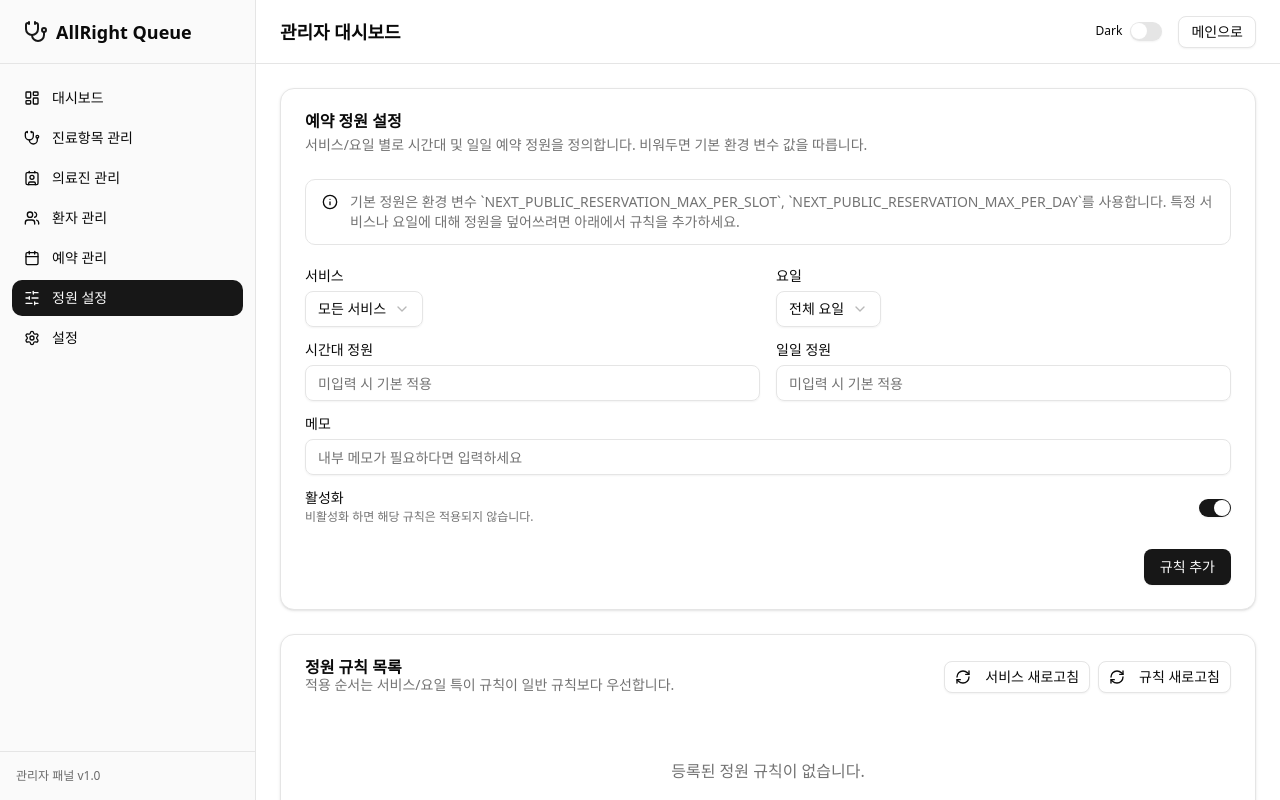
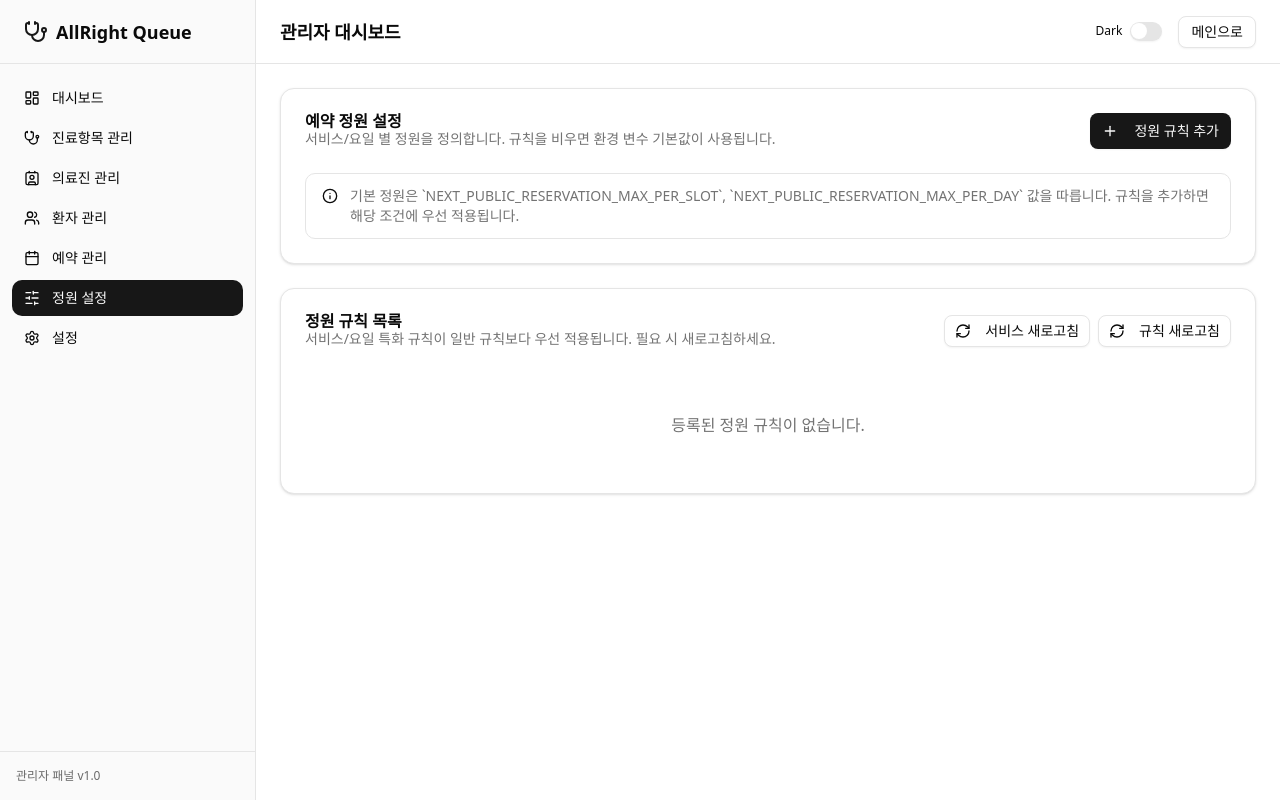
Before and after one commit to Jeongjibsa/allright-queue, a Next.js app: page /admin/reservations/capacity in a window 1280 px wide. Built offline with nearby package versions, Linux system fonts and the light colour scheme.

Commit message:
feat: add collapsible editing to capacity rules

```diff
--- a/src/app/admin/reservations/capacity/page.tsx
+++ b/src/app/admin/reservations/capacity/page.tsx
@@ -21,7 +21,8 @@ import { Label } from "@/components/ui/label";
 import { Switch } from "@/components/ui/switch";
 import { Alert, AlertDescription } from "@/components/ui/alert";
 import { Badge } from "@/components/ui/badge";
-import { Trash2, PencilLine, RefreshCw, Info } from "lucide-react";
+import { Collapse } from "@/components/ui/collapse";
+import { Trash2, PencilLine, RefreshCw, Info, Plus, Save, X } from "lucide-react";
 import {
   ensureDefaultReservationCapacity,
   ensureDefaultServices,
@@ -30,6 +31,7 @@ import {
   setReservationCapacityRules,
 } from "@/lib/storage";
 import { WEEKDAYS } from "@/lib/constants";
+import { getReservationLimits } from "@/lib/useReservation";
 import type { ReservationCapacityRule, WeekdayToken } from "@/types/domain";
 
 type CapacityFormState = {
@@ -50,11 +52,24 @@ const DEFAULT_FORM: CapacityFormState = {
   isActive: true,
 };
 
+const SAMPLE_DATE_BY_DAY: Record<WeekdayToken, string | undefined> = {
+  ALL: undefined,
+  MON: "2025-01-06",
+  TUE: "2025-01-07",
+  WED: "2025-01-08",
+  THU: "2025-01-09",
+  FRI: "2025-01-10",
+  SAT: "2025-01-11",
+  SUN: "2025-01-12",
+};
+
 export default function ReservationCapacityPage() {
   const [rules, setRules] = useState<ReservationCapacityRule[]>([]);
   const [services, setServices] = useState<{ value: string; label: string }[]>([]);
-  const [formData, setFormData] = useState<CapacityFormState>(DEFAULT_FORM);
-  const [editingId, setEditingId] = useState<string | null>(null);
+  const [isAdding, setIsAdding] = useState(false);
+  const [addForm, setAddForm] = useState<CapacityFormState>(DEFAULT_FORM);
+  const [editingRule, setEditingRule] = useState<ReservationCapacityRule | null>(null);
+  const [editForm, setEditForm] = useState<CapacityFormState>(DEFAULT_FORM);
 
   const weekdayLabels = useMemo(
     () => Object.fromEntries(WEEKDAYS.map((item) => [item.value, item.label])),
@@ -77,52 +92,83 @@ export default function ReservationCapacityPage() {
     loadRules();
   }, [loadServices, loadRules]);
 
-  const resetForm = () => {
-    setFormData(DEFAULT_FORM);
-    setEditingId(null);
+  const updateRules = (next: ReservationCapacityRule[]) => {
+    setReservationCapacityRules(next);
+    setRules(next);
   };
 
-  const handleChange =
-    <Key extends keyof CapacityFormState>(key: Key) =>
-    (value: CapacityFormState[Key]) => {
-      setFormData((prev) => ({ ...prev, [key]: value }));
-    };
-
-  const upsertRule = () => {
-    const perSlot = formData.perSlot.trim() ? Number(formData.perSlot) : null;
-    const perDay = formData.perDay.trim() ? Number(formData.perDay) : null;
+  const parseFormValues = (form: CapacityFormState) => {
+    const perSlot = form.perSlot.trim() ? Number(form.perSlot) : null;
+    const perDay = form.perDay.trim() ? Number(form.perDay) : null;
 
     if (perSlot !== null && (Number.isNaN(perSlot) || perSlot <= 0)) {
       alert("시간대 정원은 1 이상의 숫자여야 합니다.");
-      return;
+      return null;
     }
     if (perDay !== null && (Number.isNaN(perDay) || perDay <= 0)) {
       alert("일일 정원은 1 이상의 숫자여야 합니다.");
-      return;
+      return null;
     }
 
-    const nextRule: ReservationCapacityRule = {
-      id: editingId ?? crypto.randomUUID(),
-      service: formData.service,
-      dayOfWeek: formData.dayOfWeek,
-      perSlot,
-      perDay,
-      note: formData.note.trim() || undefined,
-      isActive: formData.isActive,
+    return { perSlot, perDay };
   };
 
-    const nextRules = editingId
-      ? rules.map((rule) => (rule.id === editingId ? nextRule : rule))
-      : [...rules, nextRule];
-
-    setReservationCapacityRules(nextRules);
-    setRules(nextRules);
-    resetForm();
+  const handleAddChange =
+    <Key extends keyof CapacityFormState>(key: Key) =>
+    (value: CapacityFormState[Key]) => {
+      setAddForm((prev) => ({ ...prev, [key]: value }));
     };
 
-  const handleEdit = (rule: ReservationCapacityRule) => {
-    setEditingId(rule.id);
-    setFormData({
+  const handleEditChange =
+    <Key extends keyof CapacityFormState>(key: Key) =>
+    (value: CapacityFormState[Key]) => {
+      setEditForm((prev) => ({ ...prev, [key]: value }));
+    };
+
+  const ensureServiceOption = (service: string) => {
+    if (!service) return;
+    setServices((prev) => {
+      if (prev.some((option) => option.value === service)) return prev;
+      return [...prev, { value: service, label: service }];
+    });
+  };
+
+  const startAdd = () => {
+    setIsAdding(true);
+    setEditingRule(null);
+    setEditForm(DEFAULT_FORM);
+    setAddForm(DEFAULT_FORM);
+  };
+
+  const cancelAdd = () => {
+    setIsAdding(false);
+    setAddForm(DEFAULT_FORM);
+  };
+
+  const addRule = () => {
+    const parsed = parseFormValues(addForm);
+    if (!parsed) return;
+
+    const newRule: ReservationCapacityRule = {
+      id: crypto.randomUUID(),
+      service: addForm.service,
+      dayOfWeek: addForm.dayOfWeek,
+      perSlot: parsed.perSlot,
+      perDay: parsed.perDay,
+      note: addForm.note.trim() || undefined,
+      isActive: addForm.isActive,
+    };
+
+    updateRules([...rules, newRule]);
+    cancelAdd();
+  };
+
+  const startEdit = (rule: ReservationCapacityRule) => {
+    ensureServiceOption(rule.service);
+    setEditingRule(rule);
+    setIsAdding(false);
+    setAddForm(DEFAULT_FORM);
+    setEditForm({
       service: rule.service,
       dayOfWeek: rule.dayOfWeek,
       perSlot: rule.perSlot != null ? String(rule.perSlot) : "",
@@ -132,13 +178,37 @@ export default function ReservationCapacityPage() {
     });
   };
 
+  const cancelEdit = () => {
+    setEditingRule(null);
+    setEditForm(DEFAULT_FORM);
+  };
+
+  const updateRule = () => {
+    if (!editingRule) return;
+    const parsed = parseFormValues(editForm);
+    if (!parsed) return;
+
+    const nextRule: ReservationCapacityRule = {
+      ...editingRule,
+      service: editForm.service,
+      dayOfWeek: editForm.dayOfWeek,
+      perSlot: parsed.perSlot,
+      perDay: parsed.perDay,
+      note: editForm.note.trim() || undefined,
+      isActive: editForm.isActive,
+    };
+
+    const nextRules = rules.map((rule) => (rule.id === editingRule.id ? nextRule : rule));
+    updateRules(nextRules);
+    cancelEdit();
+  };
+
   const handleDelete = (id: string) => {
     if (!confirm("해당 설정을 삭제하시겠습니까?")) return;
     const nextRules = rules.filter((rule) => rule.id !== id);
-    setReservationCapacityRules(nextRules);
-    setRules(nextRules);
-    if (editingId === id) {
-      resetForm();
+    updateRules(nextRules);
+    if (editingRule?.id === id) {
+      cancelEdit();
     }
   };
 
@@ -146,8 +216,10 @@ export default function ReservationCapacityPage() {
     const nextRules = rules.map((rule) =>
       rule.id === id ? { ...rule, isActive: value } : rule
     );
-    setReservationCapacityRules(nextRules);
-    setRules(nextRules);
+    updateRules(nextRules);
+    if (editingRule?.id === id) {
+      setEditForm((prev) => ({ ...prev, isActive: value }));
+    }
   };
 
   const serviceLabelMap = useMemo(
@@ -168,30 +240,49 @@ export default function ReservationCapacityPage() {
     [rules]
   );
 
+  const addDefaultLimits = useMemo(() => {
+    const service = addForm.service === "ALL" ? undefined : addForm.service;
+    const date = SAMPLE_DATE_BY_DAY[addForm.dayOfWeek];
+    return getReservationLimits(service, date);
+  }, [addForm.service, addForm.dayOfWeek, rules]);
+
   return (
     <div className="space-y-6 p-6">
       <Card>
-        <CardHeader>
+        <CardHeader className="flex flex-col gap-3 md:flex-row md:items-center md:justify-between">
+          <div>
             <CardTitle>예약 정원 설정</CardTitle>
             <CardDescription>
-            서비스/요일 별로 시간대 및 일일 예약 정원을 정의합니다. 비워두면 기본 환경 변수 값을
-            따릅니다.
+              서비스/요일 별 정원을 정의합니다. 규칙을 비우면 환경 변수 기본값이 사용됩니다.
             </CardDescription>
+          </div>
+          <Button onClick={() => (isAdding ? cancelAdd() : startAdd())}>
+            {isAdding ? (
+              <>
+                <X className="mr-2 h-4 w-4" /> 추가 취소
+              </>
+            ) : (
+              <>
+                <Plus className="mr-2 h-4 w-4" /> 정원 규칙 추가
+              </>
+            )}
+          </Button>
         </CardHeader>
         <CardContent className="space-y-6">
           <Alert>
             <Info className="h-4 w-4" />
             <AlertDescription>
-              기본 정원은 환경 변수 `NEXT_PUBLIC_RESERVATION_MAX_PER_SLOT`,{" "}
-              `NEXT_PUBLIC_RESERVATION_MAX_PER_DAY`를 사용합니다. 특정 서비스나 요일에 대해
-              정원을 덮어쓰려면 아래에서 규칙을 추가하세요.
+              기본 정원은 `NEXT_PUBLIC_RESERVATION_MAX_PER_SLOT`, `NEXT_PUBLIC_RESERVATION_MAX_PER_DAY`
+              값을 따릅니다. 규칙을 추가하면 해당 조건에 우선 적용됩니다.
             </AlertDescription>
           </Alert>
 
+          {isAdding && (
+            <div className="space-y-6 rounded-lg border p-4">
               <div className="grid grid-cols-1 gap-4 md:grid-cols-2">
                 <div className="space-y-2">
                   <Label>서비스</Label>
-              <Select value={formData.service} onValueChange={handleChange("service")}>
+                  <Select value={addForm.service} onValueChange={handleAddChange("service")}>
                     <SelectTrigger>
                       <SelectValue placeholder="서비스를 선택하세요" />
                     </SelectTrigger>
@@ -207,8 +298,8 @@ export default function ReservationCapacityPage() {
                 <div className="space-y-2">
                   <Label>요일</Label>
                   <Select
-                value={formData.dayOfWeek}
-                onValueChange={(value: WeekdayToken) => handleChange("dayOfWeek")(value)}
+                    value={addForm.dayOfWeek}
+                    onValueChange={(value: WeekdayToken) => handleAddChange("dayOfWeek")(value)}
                   >
                     <SelectTrigger>
                       <SelectValue placeholder="요일을 선택하세요" />
@@ -223,59 +314,66 @@ export default function ReservationCapacityPage() {
                   </Select>
                 </div>
                 <div className="space-y-2">
-              <Label htmlFor="perSlot">시간대 정원</Label>
+                  <Label htmlFor="add-slot">시간대 정원</Label>
                   <Input
-                id="perSlot"
+                    id="add-slot"
                     type="number"
                     min={1}
-                placeholder="미입력 시 기본 적용"
-                value={formData.perSlot}
-                onChange={(e) => handleChange("perSlot")(e.target.value)}
+                    placeholder={`기본 ${addDefaultLimits.perSlot}명`}
+                    value={addForm.perSlot}
+                    onChange={(event) => handleAddChange("perSlot")(event.target.value)}
                   />
+                  <p className="text-muted-foreground text-xs">
+                    비워두면 기본 {addDefaultLimits.perSlot}명이 적용됩니다.
+                  </p>
                 </div>
                 <div className="space-y-2">
-              <Label htmlFor="perDay">일일 정원</Label>
+                  <Label htmlFor="add-day">일일 정원</Label>
                   <Input
-                id="perDay"
+                    id="add-day"
                     type="number"
                     min={1}
-                placeholder="미입력 시 기본 적용"
-                value={formData.perDay}
-                onChange={(e) => handleChange("perDay")(e.target.value)}
+                    placeholder={`기본 ${addDefaultLimits.perDay}명`}
+                    value={addForm.perDay}
+                    onChange={(event) => handleAddChange("perDay")(event.target.value)}
                   />
+                  <p className="text-muted-foreground text-xs">
+                    비워두면 기본 {addDefaultLimits.perDay}명이 적용됩니다.
+                  </p>
                 </div>
                 <div className="space-y-2 md:col-span-2">
-              <Label htmlFor="note">메모</Label>
+                  <Label htmlFor="add-note">메모</Label>
                   <Input
-                id="note"
-                placeholder="내부 메모가 필요하다면 입력하세요"
-                value={formData.note}
-                onChange={(e) => handleChange("note")(e.target.value)}
+                    id="add-note"
+                    placeholder="내부 메모 (선택)"
+                    value={addForm.note}
+                    onChange={(event) => handleAddChange("note")(event.target.value)}
                   />
                 </div>
                 <div className="flex items-center justify-between md:col-span-2">
                   <div className="space-y-1">
-                <Label htmlFor="isActive">활성화</Label>
+                    <Label htmlFor="add-active">활성화</Label>
                     <p className="text-muted-foreground text-xs">
-                  비활성화 하면 해당 규칙은 적용되지 않습니다.
+                      비활성화하면 해당 규칙은 적용되지 않습니다.
                     </p>
                   </div>
                   <Switch
-                id="isActive"
-                checked={formData.isActive}
-                onCheckedChange={(checked) => handleChange("isActive")(checked)}
+                    id="add-active"
+                    checked={addForm.isActive}
+                    onCheckedChange={(checked) => handleAddChange("isActive")(checked)}
                   />
                 </div>
               </div>
-
-          <div className="flex items-center justify-end gap-2">
-            {editingId && (
-              <Button variant="outline" onClick={resetForm}>
-                취소
+              <div className="flex justify-end gap-3">
+                <Button variant="outline" onClick={cancelAdd}>
+                  <X className="mr-2 h-4 w-4" /> 취소
                 </Button>
+                <Button onClick={addRule}>
+                  <Save className="mr-2 h-4 w-4" /> 규칙 추가
+                </Button>
+              </div>
+            </div>
           )}
-            <Button onClick={upsertRule}>{editingId ? "설정 저장" : "규칙 추가"}</Button>
-          </div>
         </CardContent>
       </Card>
 
@@ -283,16 +381,16 @@ export default function ReservationCapacityPage() {
         <CardHeader className="flex flex-row items-center justify-between space-y-0 pb-2">
           <div>
             <CardTitle>정원 규칙 목록</CardTitle>
-            <CardDescription>적용 순서는 서비스/요일 특이 규칙이 일반 규칙보다 우선합니다.</CardDescription>
+            <CardDescription>
+              서비스/요일 특화 규칙이 일반 규칙보다 우선 적용됩니다. 필요 시 새로고침하세요.
+            </CardDescription>
           </div>
           <div className="flex items-center gap-2">
             <Button variant="outline" size="sm" onClick={loadServices}>
-              <RefreshCw className="mr-2 h-4 w-4" />
-              서비스 새로고침
+              <RefreshCw className="mr-2 h-4 w-4" /> 서비스 새로고침
             </Button>
             <Button variant="outline" size="sm" onClick={loadRules}>
-              <RefreshCw className="mr-2 h-4 w-4" />
-              규칙 새로고침
+              <RefreshCw className="mr-2 h-4 w-4" /> 규칙 새로고침
             </Button>
           </div>
         </CardHeader>
@@ -302,54 +400,141 @@ export default function ReservationCapacityPage() {
           ) : (
             <div className="space-y-4">
               {sortedRules.map((rule) => (
-                <div key={rule.id} className="rounded-lg border p-4">
-                  <div className="flex flex-wrap items-center justify-between gap-3">
+                <div key={rule.id} className="rounded-lg border">
+                  <div className="flex flex-wrap items-center justify-between gap-3 p-4">
                     <div className="space-y-1">
                       <div className="flex flex-wrap items-center gap-2">
-                        <Badge variant="outline">
-                          {serviceLabelMap[rule.service] ?? rule.service}
-                        </Badge>
-                        <Badge variant="secondary">
-                          {weekdayLabels[rule.dayOfWeek] ?? rule.dayOfWeek}
-                        </Badge>
-                        <Badge variant={rule.isActive ? "default" : "outline"}>
-                          {rule.isActive ? "활성" : "비활성"}
-                        </Badge>
+                        <Badge variant="outline">{serviceLabelMap[rule.service] ?? rule.service}</Badge>
+                        <Badge variant="secondary">{weekdayLabels[rule.dayOfWeek] ?? rule.dayOfWeek}</Badge>
+                        {rule.isActive ? (
+                          <Badge variant="default">활성</Badge>
+                        ) : (
+                          <Badge variant="outline">비활성</Badge>
+                        )}
                       </div>
                       <div className="text-muted-foreground text-sm">
                         시간대 정원: {rule.perSlot ?? "기본"} · 일일 정원: {rule.perDay ?? "기본"}
                         {rule.note ? ` · ${rule.note}` : ""}
                       </div>
                     </div>
-                    <div className="flex items-center gap-2">
+                    <div className="flex flex-wrap items-center gap-2">
                       <div className="flex items-center gap-2">
                         <Label className="text-xs text-muted-foreground">활성화</Label>
                         <Switch
                           checked={rule.isActive}
                           onCheckedChange={(checked) => handleToggleActive(rule.id, checked)}
-                          aria-label="활성화 토글"
+                          aria-label="규칙 활성화 토글"
                         />
                       </div>
                       <Button
                         variant="outline"
                         size="sm"
-                        onClick={() => handleEdit(rule)}
-                        aria-label="편집"
+                        onClick={() => startEdit(rule)}
+                        aria-label="규칙 수정"
                       >
-                        <PencilLine className="mr-1 h-4 w-4" />
-                        수정
+                        <PencilLine className="mr-1 h-4 w-4" /> 수정
                       </Button>
                       <Button
                         variant="outline"
                         size="sm"
                         onClick={() => handleDelete(rule.id)}
-                        aria-label="삭제"
+                        aria-label="규칙 삭제"
                       >
-                        <Trash2 className="mr-1 h-4 w-4" />
-                        삭제
+                        <Trash2 className="mr-1 h-4 w-4" /> 삭제
                       </Button>
                     </div>
                   </div>
+                  <Collapse open={editingRule?.id === rule.id} className="bg-muted/40">
+                    <div className="space-y-4 px-4 pt-2 pb-4">
+                      <div className="grid grid-cols-1 gap-4 md:grid-cols-2">
+                        <div className="space-y-2">
+                          <Label>서비스</Label>
+                          <Select value={editForm.service} onValueChange={handleEditChange("service")}>
+                            <SelectTrigger>
+                              <SelectValue placeholder="서비스를 선택하세요" />
+                            </SelectTrigger>
+                            <SelectContent>
+                              {services.map((service) => (
+                                <SelectItem key={service.value} value={service.value}>
+                                  {service.label}
+                                </SelectItem>
+                              ))}
+                            </SelectContent>
+                          </Select>
+                        </div>
+                        <div className="space-y-2">
+                          <Label>요일</Label>
+                          <Select
+                            value={editForm.dayOfWeek}
+                            onValueChange={(value: WeekdayToken) => handleEditChange("dayOfWeek")(value)}
+                          >
+                            <SelectTrigger>
+                              <SelectValue placeholder="요일을 선택하세요" />
+                            </SelectTrigger>
+                            <SelectContent>
+                              {WEEKDAYS.map((day) => (
+                                <SelectItem key={day.value} value={day.value}>
+                                  {day.label}
+                                </SelectItem>
+                              ))}
+                            </SelectContent>
+                          </Select>
+                        </div>
+                        <div className="space-y-2">
+                          <Label htmlFor={`edit-slot-${rule.id}`}>시간대 정원</Label>
+                          <Input
+                            id={`edit-slot-${rule.id}`}
+                            type="number"
+                            min={1}
+                            placeholder="비워두면 기본 적용"
+                            value={editForm.perSlot}
+                            onChange={(event) => handleEditChange("perSlot")(event.target.value)}
+                          />
+                        </div>
+                        <div className="space-y-2">
+                          <Label htmlFor={`edit-day-${rule.id}`}>일일 정원</Label>
+                          <Input
+                            id={`edit-day-${rule.id}`}
+                            type="number"
+                            min={1}
+                            placeholder="비워두면 기본 적용"
+                            value={editForm.perDay}
+                            onChange={(event) => handleEditChange("perDay")(event.target.value)}
+                          />
+                        </div>
+                        <div className="space-y-2 md:col-span-2">
+                          <Label htmlFor={`edit-note-${rule.id}`}>메모</Label>
+                          <Input
+                            id={`edit-note-${rule.id}`}
+                            placeholder="내부 메모 (선택)"
+                            value={editForm.note}
+                            onChange={(event) => handleEditChange("note")(event.target.value)}
+                          />
+                        </div>
+                        <div className="flex items-center justify-between md:col-span-2">
+                          <div className="space-y-1">
+                            <Label htmlFor={`edit-active-${rule.id}`}>활성화</Label>
+                            <p className="text-muted-foreground text-xs">
+                              비활성화하면 해당 규칙은 적용되지 않습니다.
+                            </p>
+                          </div>
+                          <Switch
+                            id={`edit-active-${rule.id}`}
+                            checked={editForm.isActive}
+                            onCheckedChange={(checked) => handleEditChange("isActive")(checked)}
+                          />
+                        </div>
+                      </div>
+                      <div className="flex justify-end gap-3">
+                        <Button variant="outline" size="sm" onClick={cancelEdit}>
+                          <X className="mr-2 h-4 w-4" /> 취소
+                        </Button>
+                        <Button size="sm" onClick={updateRule}>
+                          <Save className="mr-2 h-4 w-4" /> 저장
+                        </Button>
+                      </div>
+                    </div>
+                  </Collapse>
                 </div>
               ))}
             </div>
```
Lines whose indentation alone changed are shown as unchanged.
